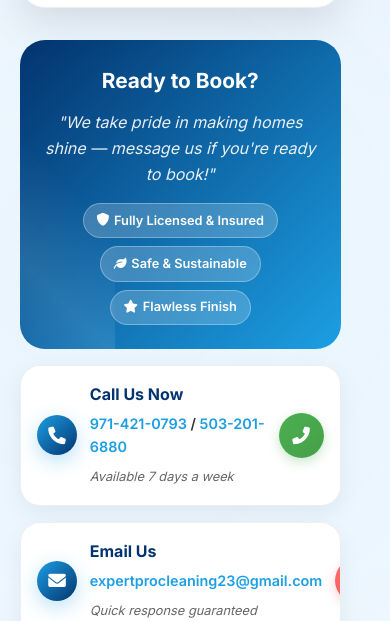
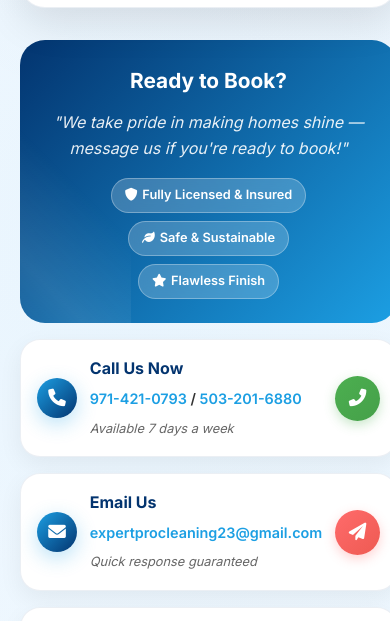
Before and after one commit to thefreewebsitewizards/yanka_vasilivna, a plain HTML site: page index.html in a window 390 px wide. Shown: the part 8327-8948 px from the top of the page. Drawn offline with Linux system fonts and the light colour scheme.

Commit message:
Update responsiveness of the contact section

```diff
--- a/styles.css
+++ b/styles.css
@@ -2321,7 +2321,7 @@ body {
     .contact-item {
         padding: 1.2rem;
         gap: 1rem;
-        max-width: 85%;
+        max-width: 100%;
     }
 
     .contact-icon {
@@ -2364,7 +2364,7 @@ body {
     }
 
     .quote-form {
-        max-width: 85%;
+        max-width: 100%;
     }
 
     .quote-form-container {
@@ -2504,7 +2504,7 @@ body {
 
     .contact-cta {
         padding: 1.5rem;
-        max-width: 85%;
+        max-width: 100%;
     }
 
     .quote-form-container {
```
